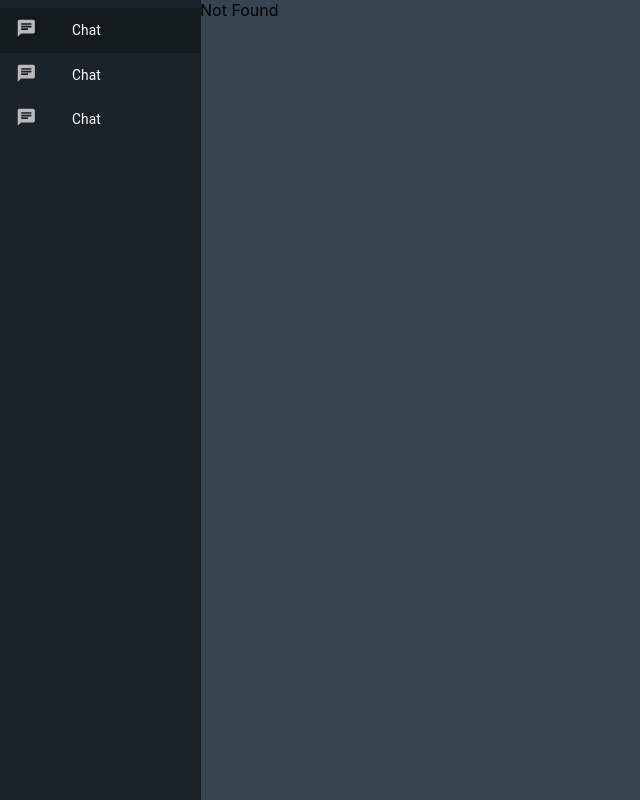
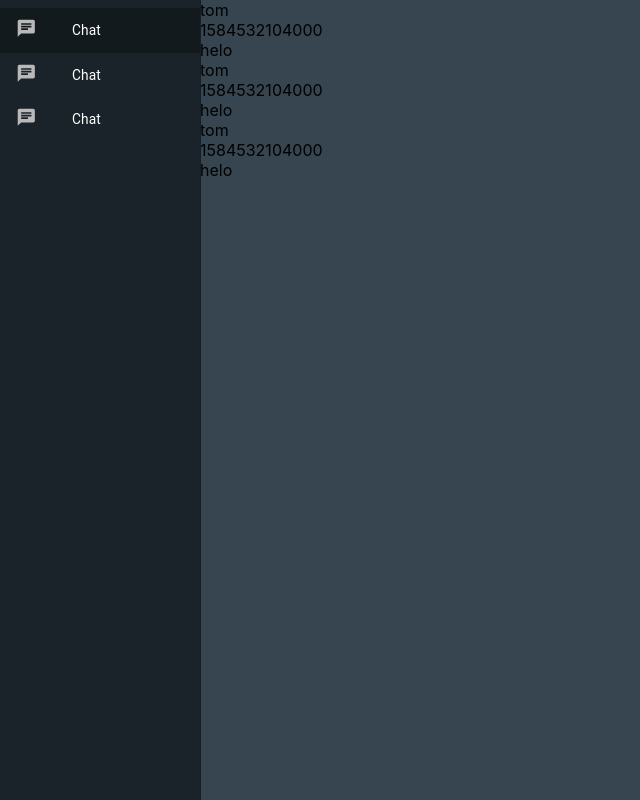
Before and after one commit to daniel135790/chat-app, a React (Create React App) app: page /chats in a window 1280 px wide. Before the commit this address had no page. Shown: the whole page, without its empty margins (0-640 px from the left). Built offline with nearby package versions, Linux system fonts and the light colour scheme.

Commit message:
Working ChatsContext mock

```diff
--- a/src/App.js
+++ b/src/App.js
@@ -11,7 +11,7 @@ const App = () => (
       <Router>
         <Switch>
           <Route exact path="/" component={Pages.Home} />
-          <Route path="/chat" component={Pages.Home} />
+          <Route path="/chats" component={Pages.Chats} />
           <Route path="*" component={Pages.NotFound} />
         </Switch>
       </Router>
--- /dev/null
+++ b/src/Components/ChatsList/ChatsList.jsx
@@ -0,0 +1,26 @@
+import React, {useContext} from 'react';
+import {ChatsContext} from '../../context/chatsContext';
+
+const ChatsList = () => {
+    const {chats} = useContext(ChatsContext);
+
+    return (
+        <div>
+            {chats.map((chat) => (
+                <div>
+                    <div>
+                        {chat.from}
+                    </div>
+                    <div>
+                        {chat.timestamp}
+                    </div>
+                    <div>
+                        {chat.content}
+                    </div>
+                </div>
+            ))}
+        </div>
+    );
+};
+
+export default ChatsList;
--- /dev/null
+++ b/src/Components/ChatsList/index.js
@@ -0,0 +1,3 @@
+import ChatsList from './ChatsList';
+
+export default ChatsList;
--- /dev/null
+++ b/src/Components/index.js
@@ -0,0 +1,5 @@
+import ChatsList from './ChatsList';
+
+export {
+    ChatsList
+};
--- /dev/null
+++ b/src/Pages/Chats/ChatsPage.jsx
@@ -0,0 +1,11 @@
+import React from 'react';
+import ChatsProvider from '../../context/chatsContext';
+import {ChatsList} from '../../Components';
+
+const ChatsPage = ({chats}) => (
+    <ChatsProvider>
+        <ChatsList />
+    </ChatsProvider>
+);
+
+export default ChatsPage;
--- /dev/null
+++ b/src/Pages/Chats/index.js
@@ -0,0 +1,3 @@
+import ChatsPage from './ChatsPage';
+
+export default ChatsPage;
--- a/src/Pages/index.js
+++ b/src/Pages/index.js
@@ -1,8 +1,9 @@
 import NotFound from './NotFound';
 import Home from './Home';
-
+import Chats from './Chats';
 
 export {
     Home,
-    NotFound
+    NotFound,
+    Chats
 };
--- /dev/null
+++ b/src/context/chatsContext.js
@@ -0,0 +1,44 @@
+import React, {createContext, useState} from 'react';
+
+export const ChatsContext = createContext();
+
+const ChatsProvider = ({children}) => {
+    const [chats,
+        setChats] = useState([
+        {
+            from: 'tom',
+            timestamp: Date.now(),
+            content: 'helo'
+        }, {
+            from: 'tom',
+            timestamp: Date.now(),
+            content: 'helo'
+        }, {
+            from: 'tom',
+            timestamp: Date.now(),
+            content: 'helo'
+        }
+    ]);
+
+    const addChat = (from, timestamp, content) => {
+        setChats([
+            ...chats, {
+                from,
+                timestamp,
+                content
+            }
+        ]);
+    };
+
+    return (
+        <ChatsContext.Provider
+            value={{
+            chats,
+            addChat
+        }}>
+            {children}
+        </ChatsContext.Provider>
+    );
+};
+
+export default ChatsProvider;
```
